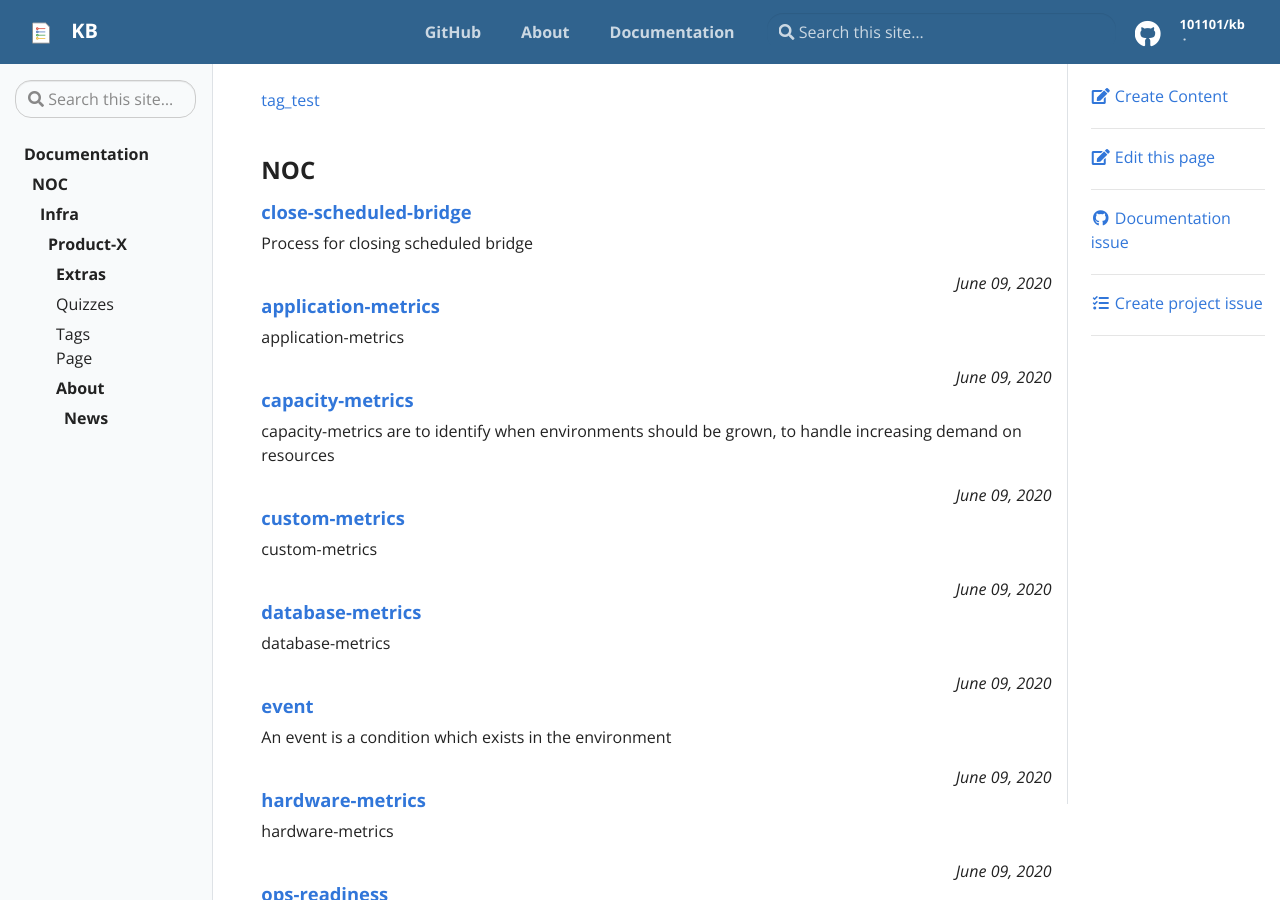
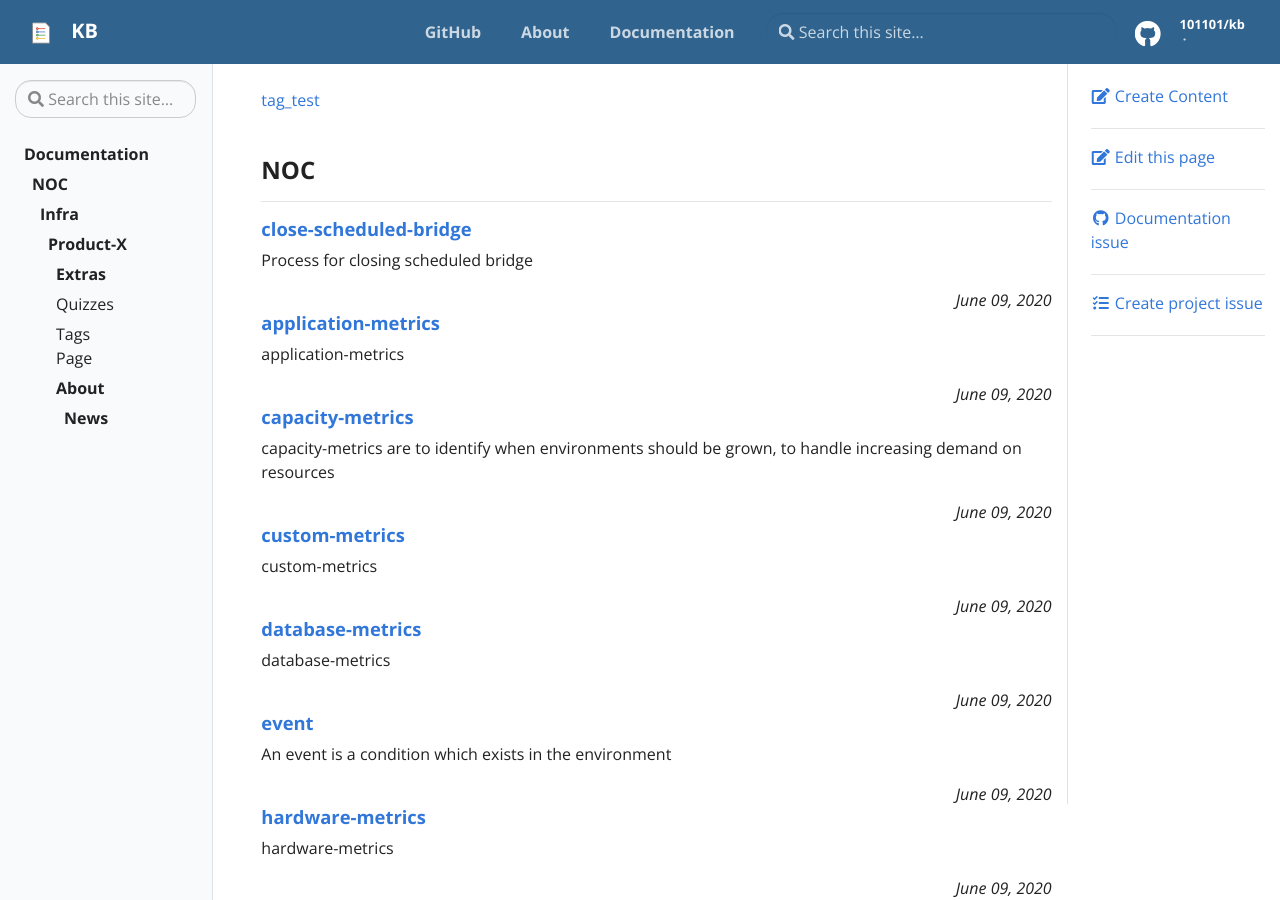
Before and after one commit to 101101/kb, a Jekyll site: the page built from pages/tag_test.html, in a window 1280 px wide and 900 px high. Built offline with Jekyll 4.4.1, drawn with Linux system fonts in a browser that asks for light colours.

Commit message:
Update tag_test.html

```diff
--- a/pages/tag_test.html
+++ b/pages/tag_test.html
@@ -24,7 +24,8 @@ permalink: /tag_test/
 
 {% for tag in tags_list %}
   {% if tag contains "noc" %}
-    <h3 id="{{ tag | replace: '/', '-' }}" class="linked-section" class="highligher-rouge"><b>{{ tag | upcase }}</b></h3>
+    <h3 id="{{ tag | replace: '/', '-' }}" class="linked-section highligher-rouge"><b>{{ tag | upcase }}</b></h3>
+    <hr>
     <div class="post-list" style="margin-bottom:40px">
     {% for doc in site.docs %}
       {% if doc.tags contains tag %}
```
